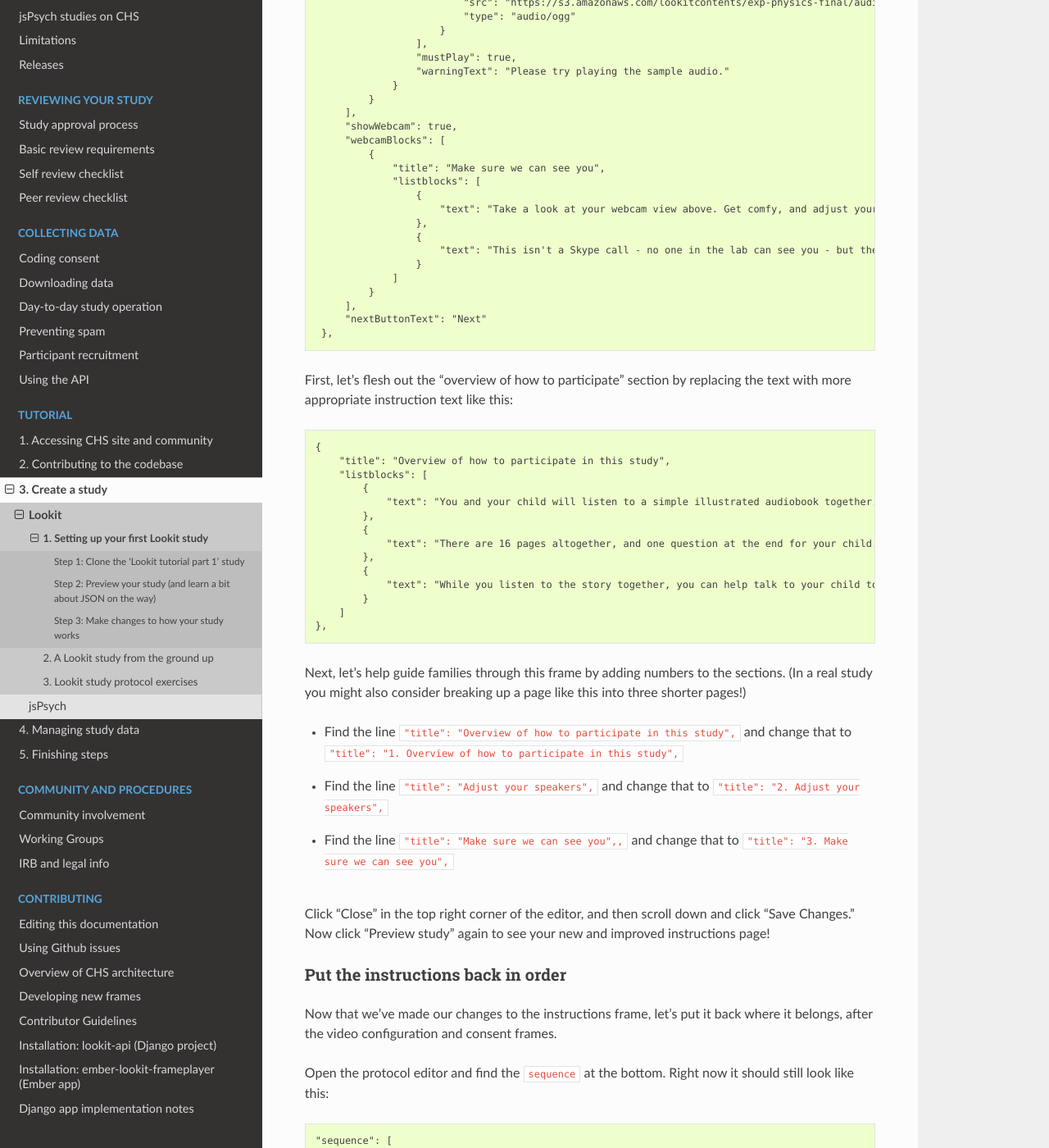
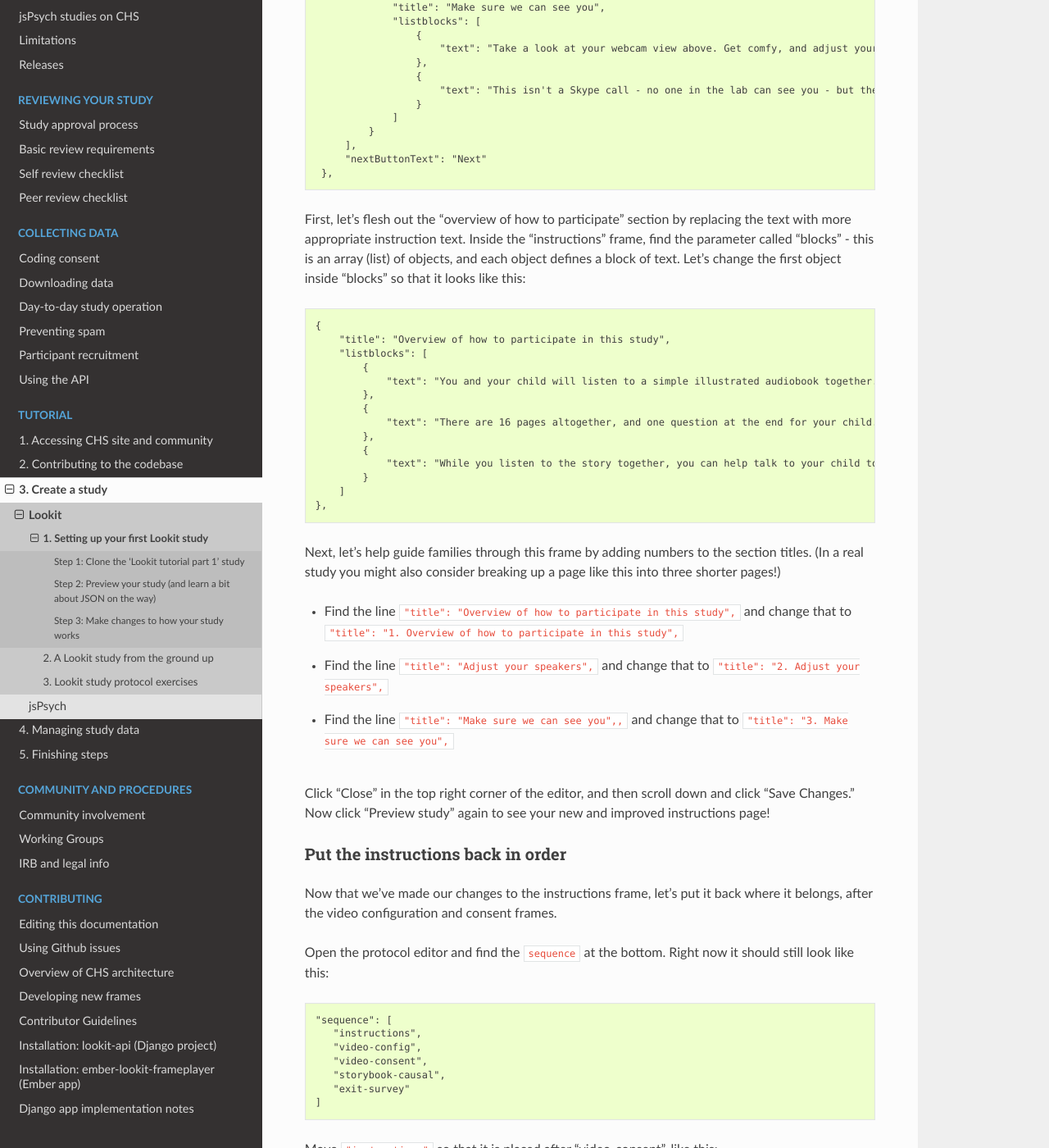
Before and after one commit to lookit/lookit-docs, a Sphinx documentation site: the page built from docs/source/tutorial-lookit/tutorial-first-study.rst, in a window 1280 px wide and 1400 px high, scrolled down 11195 px. Shown: the whole window at 82% size. Built offline with Sphinx 7.4.7 and the Read the Docs theme 3.1.0, drawn with Linux system fonts in a browser that asks for light colours.

Commit message:
edit/update the section on making changes to a frame

```diff
--- a/docs/source/tutorial-lookit/tutorial-first-study.rst
+++ b/docs/source/tutorial-lookit/tutorial-first-study.rst
@@ -321,7 +321,7 @@ Here's what it looks like now. You don't need to understand everything going on
         "nextButtonText": "Next"
     },
 
-First, let's flesh out the "overview of how to participate" section by replacing the text with more appropriate instruction text like this:
+First, let's flesh out the "overview of how to participate" section by replacing the text with more appropriate instruction text. Inside the "instructions" frame, find the parameter called "blocks" - this is an array (list) of objects, and each object defines a block of text. Let's change the first object inside "blocks" so that it looks like this:
 
 .. code-block:: none
 
@@ -340,7 +340,7 @@ First, let's flesh out the "overview of how to participate" section by replacing
                 ]
             },
 
-Next, let's help guide families through this frame by adding numbers to the sections. (In a real study you might also consider breaking up a page like this into three shorter pages!)
+Next, let's help guide families through this frame by adding numbers to the section titles. (In a real study you might also consider breaking up a page like this into three shorter pages!)
 
 * Find the line ``"title": "Overview of how to participate in this study",`` and change that to ``"title": "1. Overview of how to participate in this study",``
 
```
Also changed, not shown: docs/source/_static/img/tutorial/instructions_page.png.
